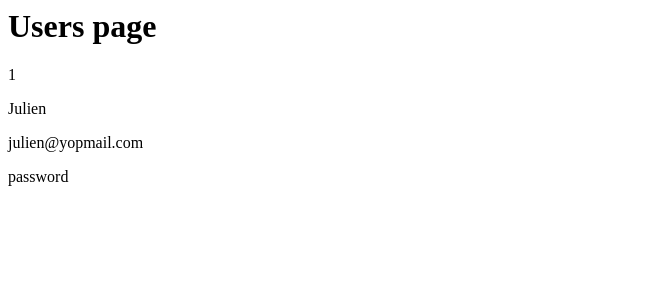
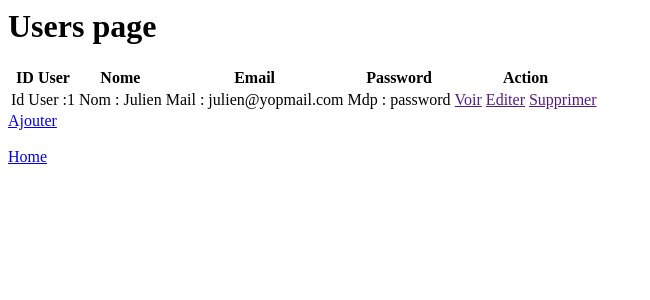
Before and after one commit to Julien-FRA/projet_back, a PHP site: page /user in a window 1280 px wide. Shown: the top 300 px of the page, without its empty margins (0-650 px from the left). Run offline with PHP 8.4, Linux system fonts and the light colour scheme; data comes from the database, SQL or seed files in the repository; data that the repository does not hold is empty.

Commit message:
Add table for front

```diff
--- a/app/View/Post/add_post.php
+++ b/app/View/Post/add_post.php
@@ -1,7 +1,7 @@
 <h1>Page ajout de post</h1>
 
 <form action="/createPost" method="POST">
-    <label for="idUser">Id</label>
+    <label for="idUser">Id user :</label>
     <input type="number" name="idUser" id="idUser" class="form-control">
     <label for="title">Titre</label>
     <input type="text" name="title" id="title" class="form-control">
--- a/app/View/User/user.php
+++ b/app/View/User/user.php
@@ -1,14 +1,36 @@
 <h1>Users page</h1>
 
+<table>
+    <thead>
+        <th>ID User</th>
+        <th>Nome</th>
+        <th>Email</th>
+        <th>Password</th>
+        <th>Action</th>
+    </thead>
+    <tbody>
         <?php
-/** @var $users \App\Entity\User */
+        /** @var $posts \App\Entity\User */
 
         foreach ($users as $user) {
         ?>
-    <p><?= $user->getIdUser(); ?></p>
-    <p><?= $user->getName(); ?></p>
-    <p><?= $user->getEmail(); ?></p>
-    <p><?= $user->getPassword(); ?></p>
+            <tr>
+                <td>Id User :<?= $user->getIdUser(); ?></td>
+                <td>Nom : <?= $user->getName(); ?></td>
+                <td>Mail : <?= $user->getEmail(); ?></td>
+                <td>Mdp : <?= $user->getPassword(); ?></td>
+                <td>
+                    <a href="">Voir</a>
+                    <a href="">Editer</a>
+                    <a href="">Supprimer</a>
+                </td>
+            </tr>
         <?php
         }
         ?>
+    </tbody>
+</table>
+<a class="btn btn-primay" href="/addUser">Ajouter</a>
+</br>
+</br>
+<a class="btn btn-primay" href="/post">Home</a>
```
Also changed, not shown: app/View/Post/post.php (+6 -1 lines). Lines whose indentation alone changed are shown as unchanged.
